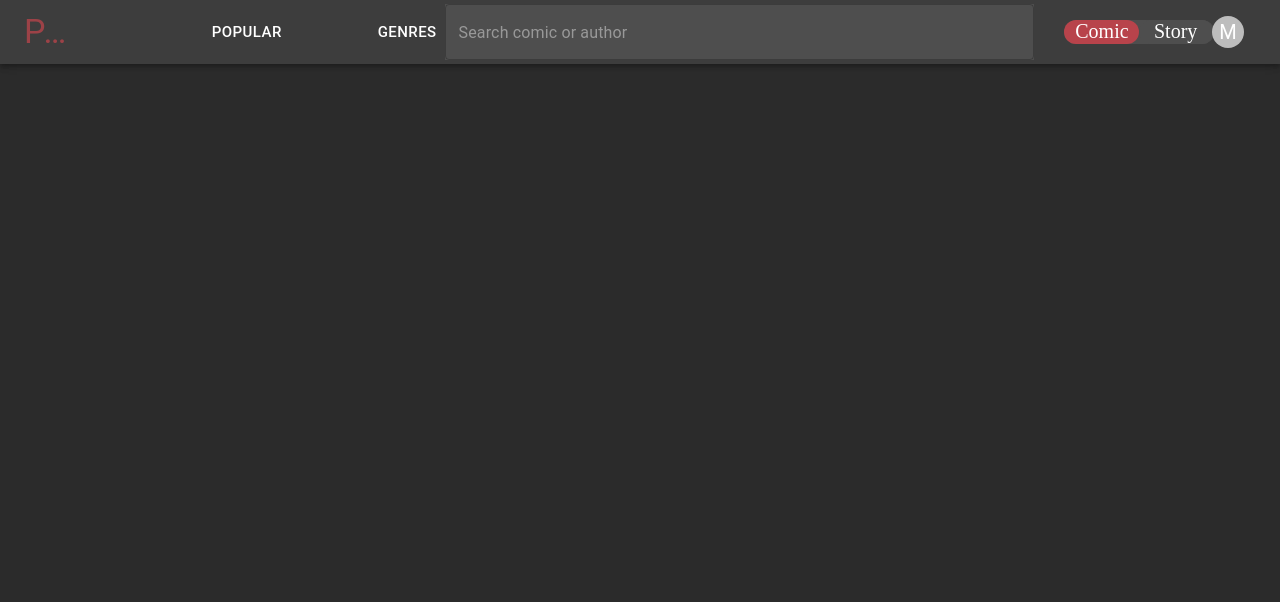
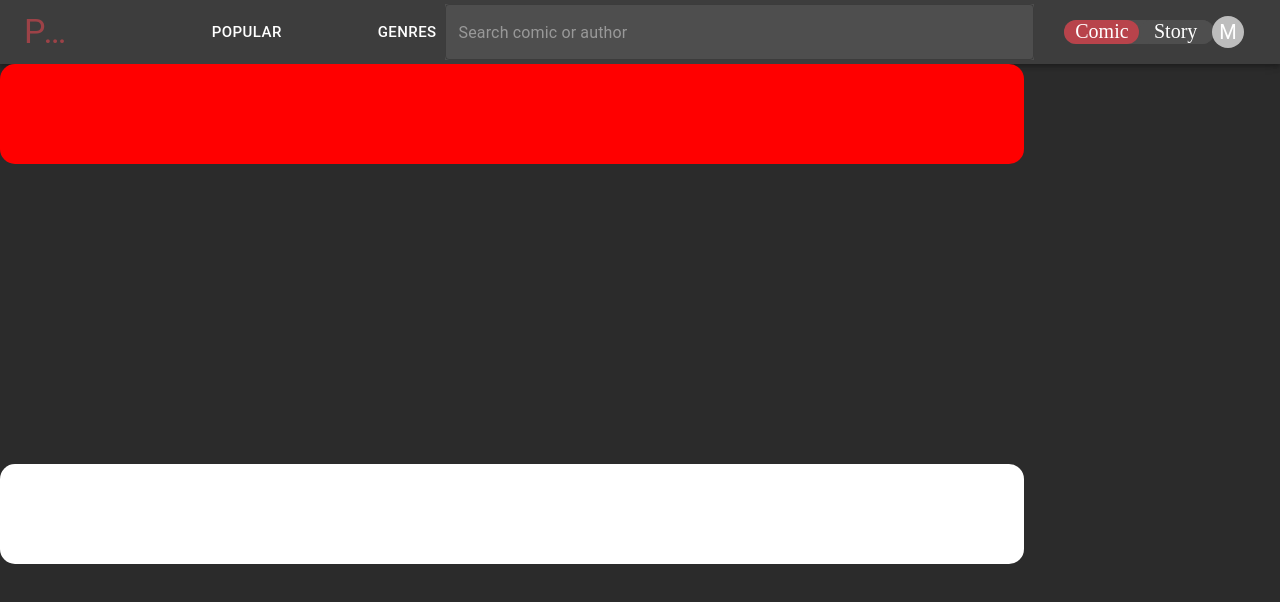
Before and after one commit to CobyYee/Panels, a React (Create React App) app in the folder client/: page / in a window 1280 px wide. Shown: the top 602 px of the page. Built offline with nearby package versions, Linux system fonts and the light colour scheme.

Commit message:
Quick push to HomeWrapper

```diff
--- a/client/src/components/HomeWrapper.js
+++ b/client/src/components/HomeWrapper.js
@@ -4,12 +4,16 @@ function HomeWrapper() {
 
     return (
         <Grid container sx = {{ flexDirection: 'column' }}>
-            <Grid item xs = {9}>
-                <Box id = "featured-works" sx = {{backgroundColor: '#3d3d3d',  width: '80%', left: '10%', height: '25%', top: '10%', borderRadius: '15px'}}>
+            <Grid item xs = {12} sx={{ height: '100vh' }}>
+                <Grid xs={12} sx={{ height: '50vh' }}>
+                <Box id = "featured-works" sx = {{backgroundColor: 'red',  width: '80%', left: '10%', height: '25%', top: '10%', borderRadius: '15px'}}>
 
                 </Box>
-            </Grid>
-            <Grid item xs = {1}>
+                </Grid>
+                <Grid xs={12} sx={{ height: '50vh' }}>
+                <Box id = "featured-works" sx = {{backgroundColor: 'white',  width: '80%', left: '10%', height: '25%', top: '10%', borderRadius: '15px'}}>
+                </Box>
+                </Grid>
             </Grid>
         </Grid>
     )
```
